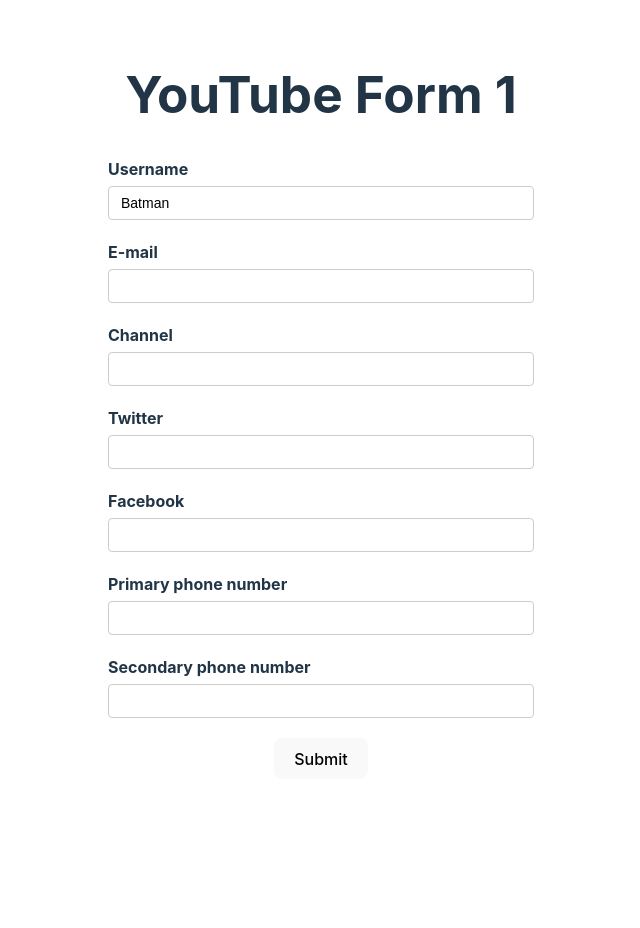
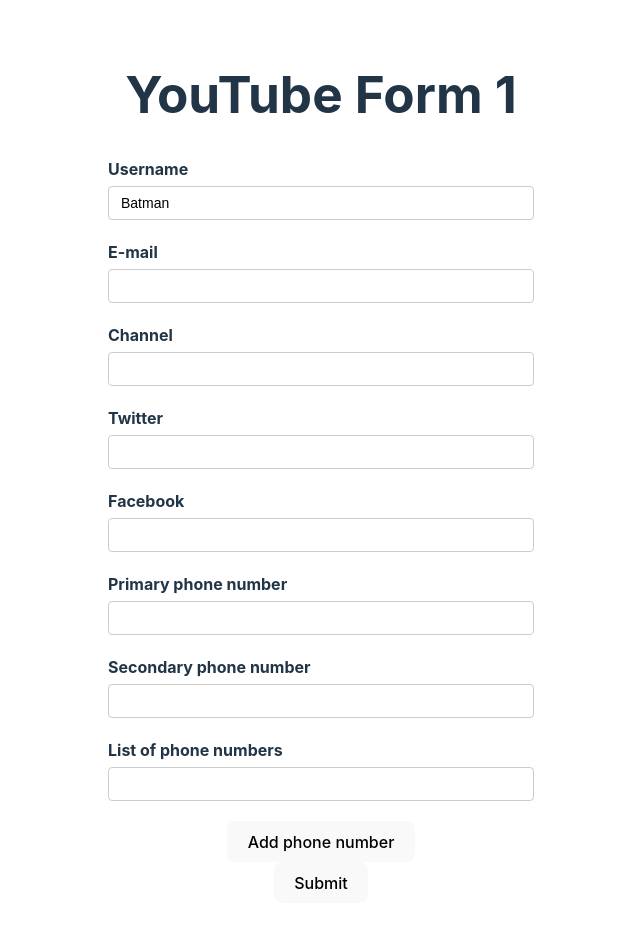
Before and after one commit to thanhtu0/React-Hook-Form-Tutorials, a React (Vite) app: page / in a window 1280 px wide. Shown: the top 928 px of the page, without its empty margins (319-959 px from the left). Before the commit the page ends 811 px from the top, so only its background shows below. Built offline with nearby package versions, Linux system fonts and the light colour scheme.

Commit message:
feat: 15. Dynamic Fields

```diff
--- a/src/components/YouTubeForm.tsx
+++ b/src/components/YouTubeForm.tsx
@@ -1,4 +1,4 @@
-import { useForm } from 'react-hook-form';
+import { useForm, useFieldArray } from 'react-hook-form';
 import { DevTool } from '@hookform/devtools';
 
 let renderCount = 0;
@@ -12,6 +12,9 @@
 		facebook: string;
 	};
 	phoneNumbers: string[];
+	phNumbers: {
+		number: string;
+	}[];
 };
 
 export const YouTubeForm = () => {
@@ -25,6 +28,7 @@
 				facebook: '',
 			},
 			phoneNumbers: ['', ''],
+			phNumbers: [{ number: '' }],
 		},
 	});
 	// Hoặc
@@ -42,6 +46,11 @@
 	const { register, control, handleSubmit, formState } = form;
 	const { errors } = formState;
 	// const { name, ref, onChange, onBlur } = register('username');
+
+	const { fields, append, remove } = useFieldArray({
+		name: 'phNumbers',
+		control,
+	});
 
 	const onSubmit = (data: FormValues) => {
 		console.log('Form submitted', data);
@@ -146,12 +155,7 @@
 					<input
 						type='text'
 						id='primary-phone'
-						{...register('phoneNumbers.0', {
-							required: {
-								value: true,
-								message: 'Facebook is required',
-							},
-						})}
+						{...register('phoneNumbers.0')}
 					/>
 				</div>
 
@@ -160,13 +164,38 @@
 					<input
 						type='text'
 						id='secondary-phone'
-						{...register('phoneNumbers.1', {
-							required: {
-								value: true,
-								message: 'Facebook is required',
-							},
+						{...register('phoneNumbers.1')}
+					/>
+				</div>
+
+				<div>
+					<label>List of phone numbers</label>
+					<div>
+						{fields.map((field, index) => {
+							return (
+								<div
+									className='form-control'
+									key={field.id}>
+									<input
+										type='text'
+										{...register(`phNumbers.${index}.number` as const)}
+									/>
+									{index > 0 && (
+										<button
+											type='button'
+											onClick={() => remove(index)}>
+											Remove
+										</button>
+									)}
+								</div>
+							);
 						})}
-					/>
+						<button
+							type='button'
+							onClick={() => append({ number: '' })}>
+							Add phone number
+						</button>
+					</div>
 				</div>
 				<button>Submit</button>
 			</form>
```
